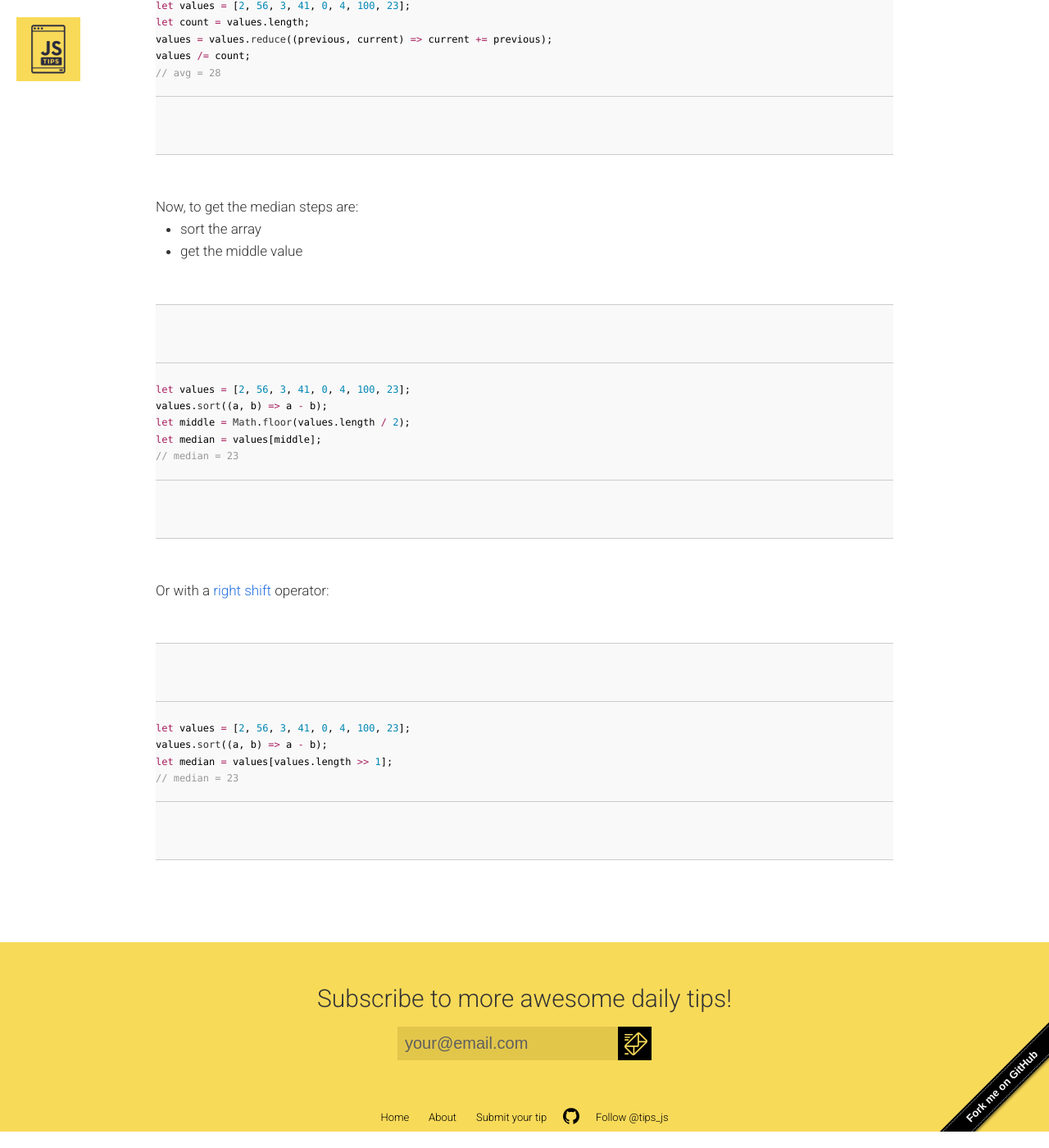
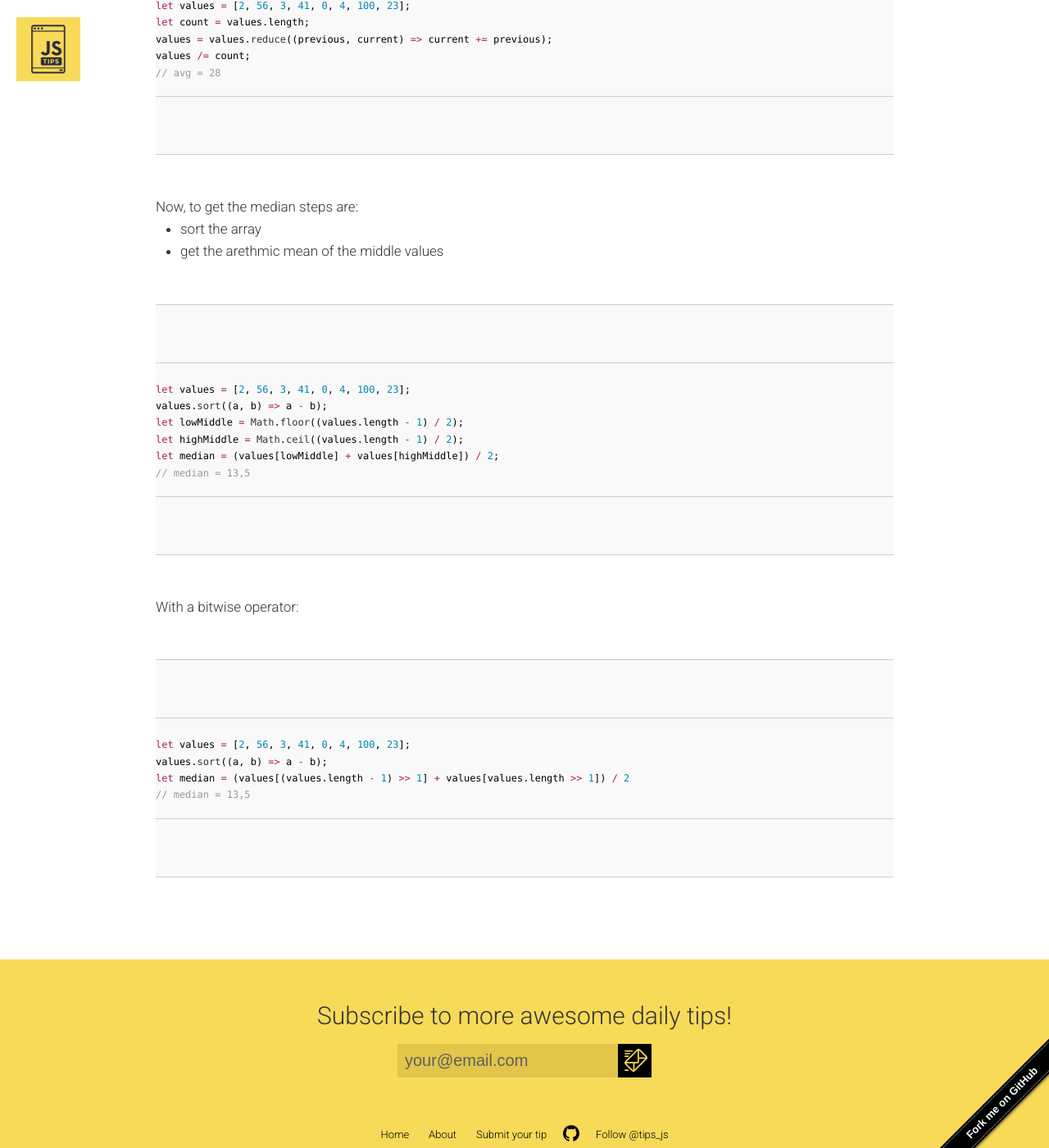
Before and after one commit to loverajoel/jstips, a Jekyll site: the page built from _posts/en/2016-02-10-array-average-and-median.md, in a window 1280 px wide and 1400 px high, scrolled down 1288 px. Shown: the whole window at 82% size. Built offline with Jekyll 4.4.1, drawn with Linux system fonts in a browser that asks for light colours; nearby versions of some CDN libraries; Markdown is read by kramdown in place of the engine named in the settings; comment, search, counter and statistics services are not loaded.

Commit message:
Fix #236

````diff
--- a/_posts/en/2016-02-10-array-average-and-median.md
+++ b/_posts/en/2016-02-10-array-average-and-median.md
@@ -42,21 +42,22 @@ values /= count;
 
 Now, to get the median steps are:
 - sort the array
-- get the middle value
+- get the arethmic mean of the middle values
 
 ```javascript
 let values = [2, 56, 3, 41, 0, 4, 100, 23];
 values.sort((a, b) => a - b);
-let middle = Math.floor(values.length / 2);
-let median = values[middle];
-// median = 23
+let lowMiddle = Math.floor((values.length - 1) / 2);
+let highMiddle = Math.ceil((values.length - 1) / 2);
+let median = (values[lowMiddle] + values[highMiddle]) / 2;
+// median = 13,5
 ```
 
-Or with a [right shift](https://developer.mozilla.org/en/docs/Web/JavaScript/Reference/Operators/Bitwise_Operators#Right_shift) operator:
+With a bitwise operator:
 
 ```javascript
 let values = [2, 56, 3, 41, 0, 4, 100, 23];
 values.sort((a, b) => a - b);
-let median = values[values.length >> 1];
-// median = 23
+let median = (values[(values.length - 1) >> 1] + values[values.length >> 1]) / 2
+// median = 13,5
 ```
````
